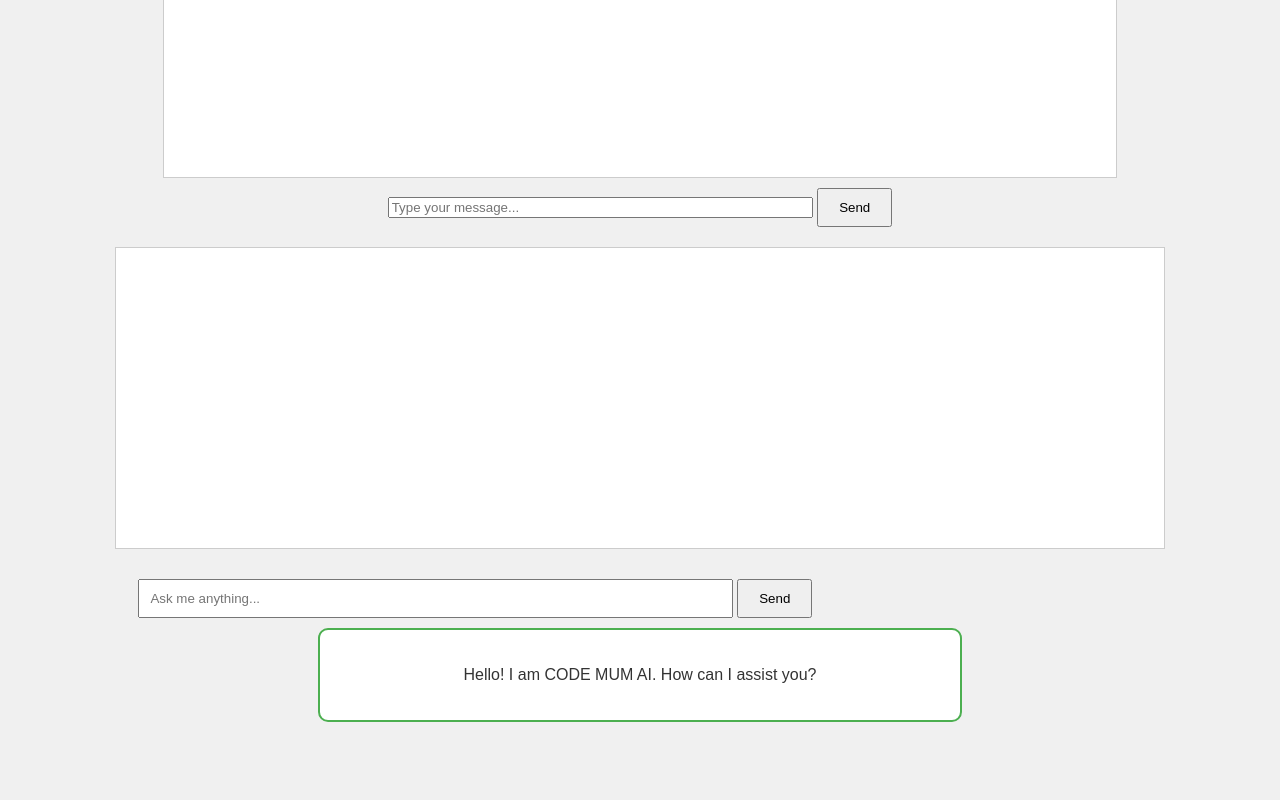
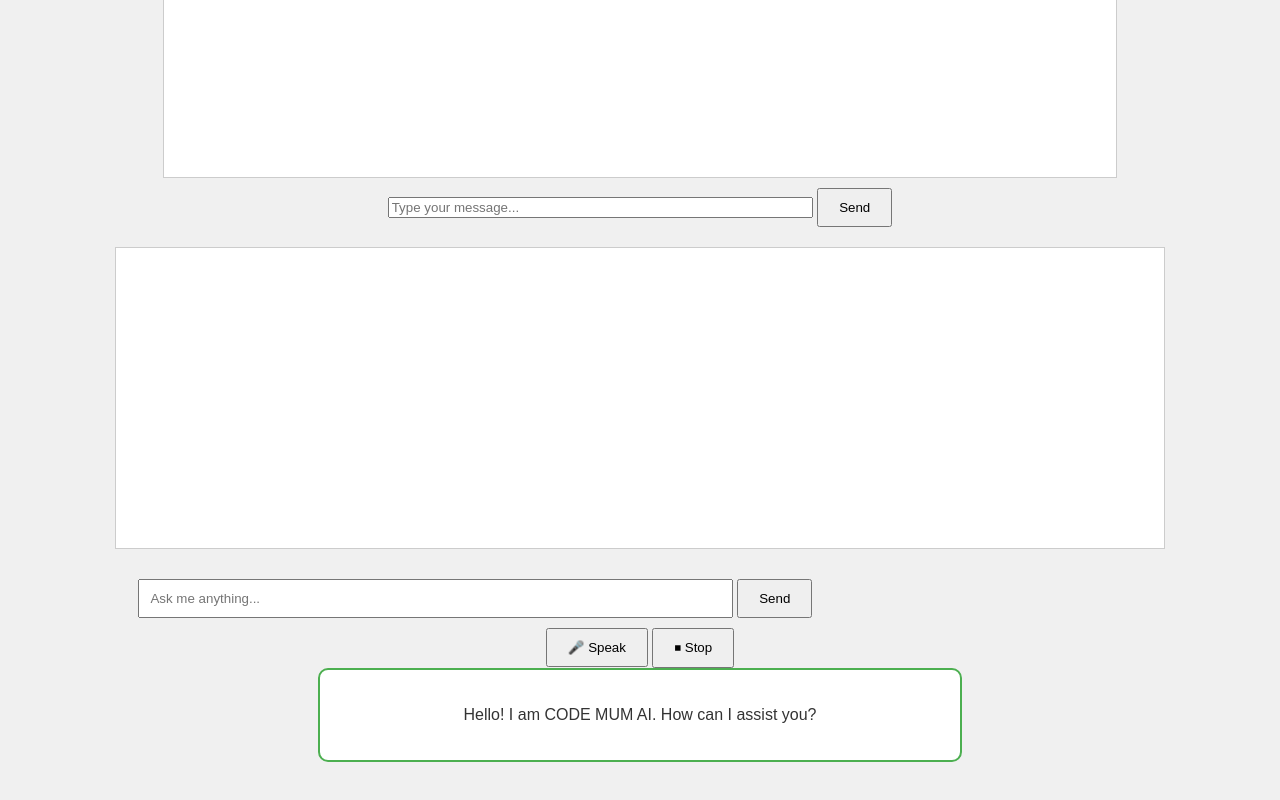
Before and after one commit to codemum33/HABA-AI, a plain HTML site: page index.html in a window 1280 px wide. Shown: the part 382-1182 px from the top of the page. Drawn offline with Linux system fonts and the light colour scheme.

Commit message:
Update index.html

```diff
--- a/index.html
+++ b/index.html
@@ -65,3 +65,5 @@
     <input type="text" id="user-input" placeholder="Ask me anything...">
     <button onclick="sendMessage()">Send</button>
 </div>
+<button onclick="startListening()">🎤 Speak</button>
+<button onclick="stopListening()">⏹ Stop</button>
```
